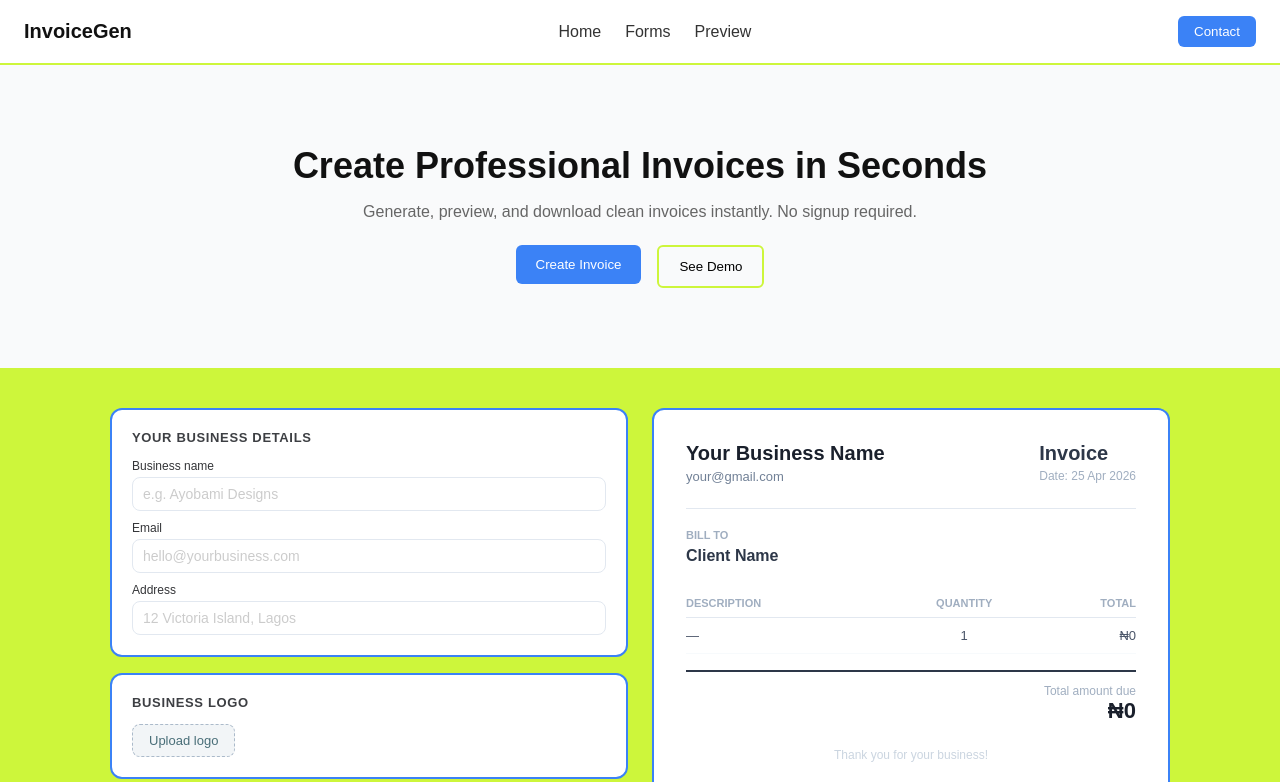
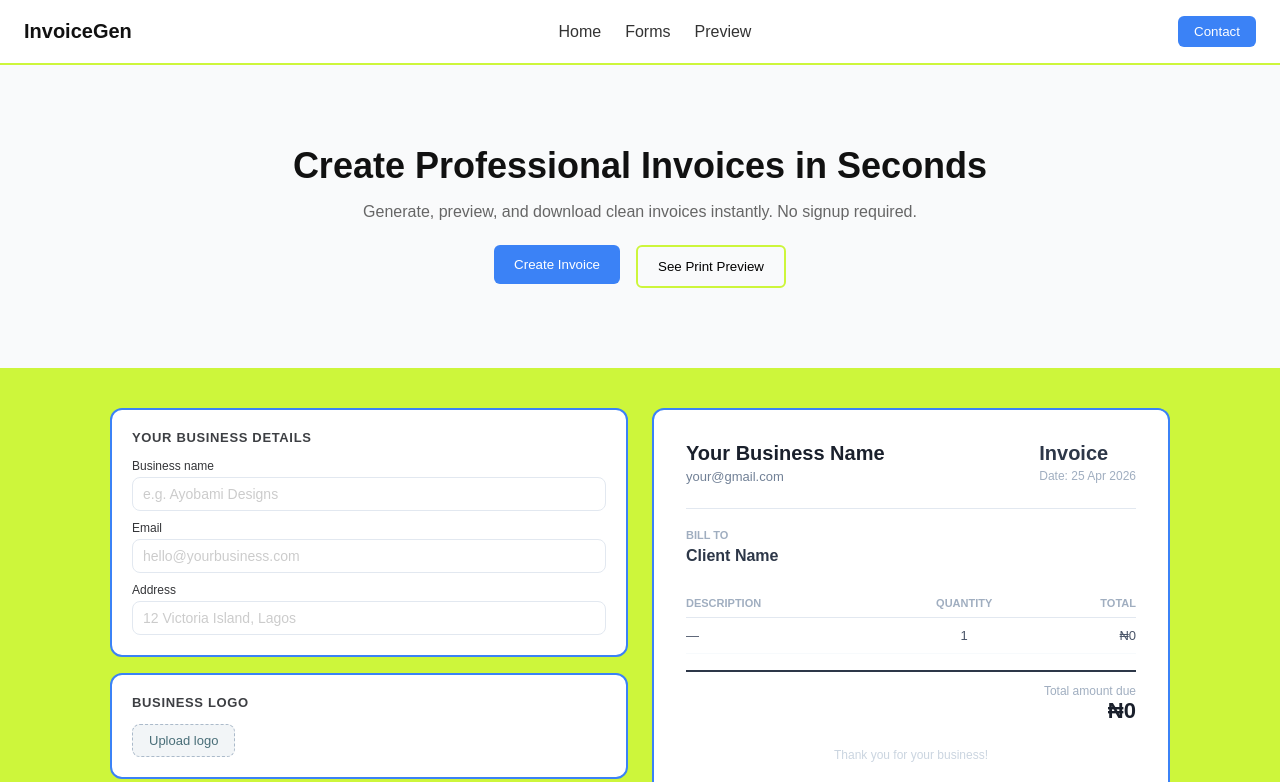
Before and after one commit to feranmi-idowu/Invoice, a React (Vite) app: page / in a window 1280 px wide. Shown: the top 782 px of the page. Built offline with nearby package versions, Linux system fonts and the light colour scheme.

Commit message:
btn-print Preview

```diff
--- a/src/components/Hero.jsx
+++ b/src/components/Hero.jsx
@@ -12,7 +12,7 @@ const Hero = () => {
 
         <div className="hero-buttons">
           <a href="#form"><button className="primary-btn" >Create Invoice</button></a>
-          <a onClick={() => window.print()}><button className="secondary-btn">See Demo</button></a>
+          <a onClick={() => window.print()}><button className="secondary-btn">See Print Preview</button></a>
         </div>
       </div>
     </section>
```
